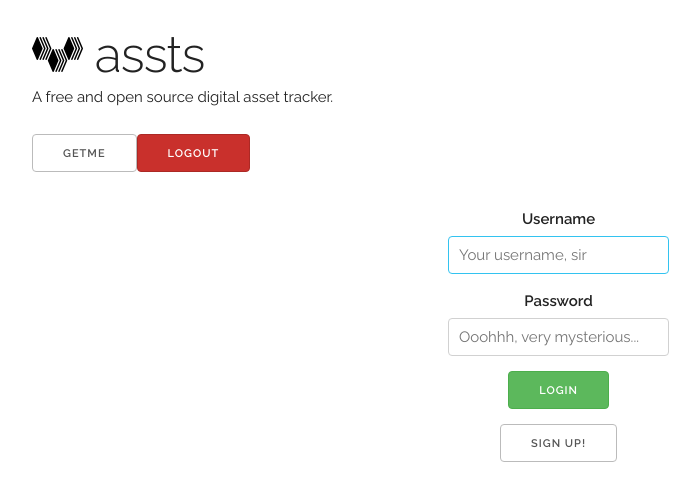
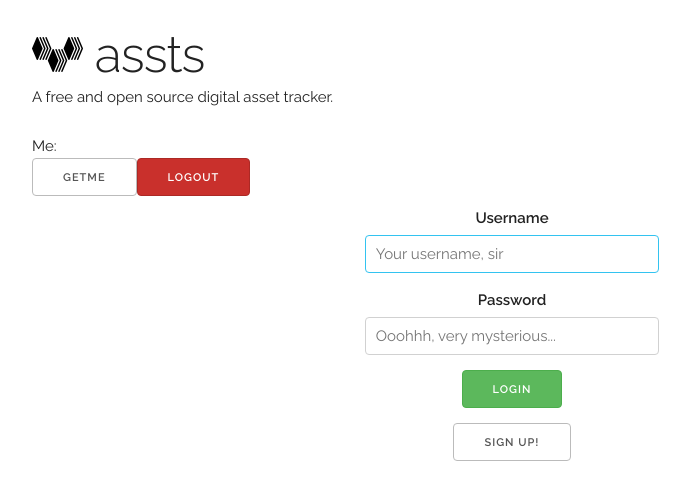
Before and after one commit to andreihod/cryptofolio, an Angular app: page / in a window 1280 px wide. Shown: the top 500 px of the page, without its empty margins (128-828 px from the left). Built offline with nearby package versions, Linux system fonts and the light colour scheme.

Commit message:
Adding error message and show user signed

```diff
--- a/src/app/app.component.html
+++ b/src/app/app.component.html
@@ -5,6 +5,8 @@
   {{description}}
 </p>
 
+<span >Me: {{ myUsername }}</span>
+<br />
 <button (click)="getMe()">GetMe</button>
 <button (click)="logout()" class="button-danger">Logout</button>
 
--- a/src/app/app.component.ts
+++ b/src/app/app.component.ts
@@ -10,20 +10,21 @@ import { Component } from '@angular/core';
 })
 export class AppComponent {
 
+  myUsername: string;
   title = 'assts';
   description = 'A free and open source digital asset tracker.';
 
   constructor(private userService: UserService, private authenticationService: AuthenticationService) { }
 
-
   getMe() {
     this.userService.get().subscribe(
-      result => console.log(result)
+      result => this.myUsername = result.json().user.username
     )
   }
 
   logout() {
     this.authenticationService.logout();
+    this.myUsername = null;
   }
 
 }
--- a/src/app/authentication.service.ts
+++ b/src/app/authentication.service.ts
@@ -33,7 +33,9 @@ export class AuthenticationService {
         } else {
           return false;
         }
-      });
+      }).catch((err: any) => {
+        return Observable.throw(new Error(err.json().message));
+      });;
   }
 
   logout(): void {
--- a/src/app/user-login/user-login.component.html
+++ b/src/app/user-login/user-login.component.html
@@ -1,28 +1,34 @@
-<form #f="ngForm" (ngSubmit)="login(f)" ngNativeValidate>
-  <div class="six columns offset-by-five text-center">
+<div class="row" *ngIf="error">
+  <div class="twelve columns text-center">
+    <span class="text-error">{{ error }}</span>
+  </div>
+</div>
+
+<div class="twelve columns text-center">
+  <form #f="ngForm" (ngSubmit)="login(f)" ngNativeValidate>
     <div class="row">
-      <div class="six columns">
+      <div class="four columns offset-by-four">
         <label for="username">Username</label>
         <input class="u-full-width" autofocus="autofocus" type="text" required placeholder="Your username, sir" id="username" [(ngModel)]="user.username"
           name="username">
       </div>
     </div>
     <div class="row">
-      <div class="six columns">
+      <div class="four columns offset-by-four">
         <label for="password">Password</label>
         <input class="u-full-width" type="password" minlength="5" pattern=".{3,}" required placeholder="Ooohhh, very mysterious..."
           id="password" [(ngModel)]="user.password" name="password">
       </div>
     </div>
     <div class="row">
-      <div class="six columns">
+      <div class="four columns offset-by-four">
         <input class="button-success" type="submit" value="Login">
       </div>
     </div>
     <div class="row">
-      <div class="six columns">
+      <div class="four columns offset-by-four">
         <button class="button-default" routerLink="/signup">Sign up!</button>
       </div>
     </div>
-  </div>
-</form>
+  </form>
+</div>
--- a/src/app/user-login/user-login.component.ts
+++ b/src/app/user-login/user-login.component.ts
@@ -10,8 +10,7 @@ import { Component, OnInit } from '@angular/core';
 })
 export class UserLoginComponent implements OnInit {
   user: User = new User();
-  repeatPassword: string;
-  creating: boolean = false;
+  error : string;
 
   constructor(private userService: UserService, private authenticationService: AuthenticationService) { }
 
@@ -19,9 +18,12 @@ export class UserLoginComponent implements OnInit {
   }
 
   login(form) {
+    this.error = null;
+
     let usernameEmail = (this.user.username) ? this.user.username : this.user.email;
     this.authenticationService.login(usernameEmail, this.user.password).subscribe(
-      result => console.log(result)
+      result => '',
+      error => this.error = error
     )
   }
 
--- a/src/styles.css
+++ b/src/styles.css
@@ -9,6 +9,10 @@
 
 .text-center{
   text-align: center;
+}
+
+.text-error{
+  color: #ac2925;
 }
 .editing{
   background-color: Moccasin;
```
